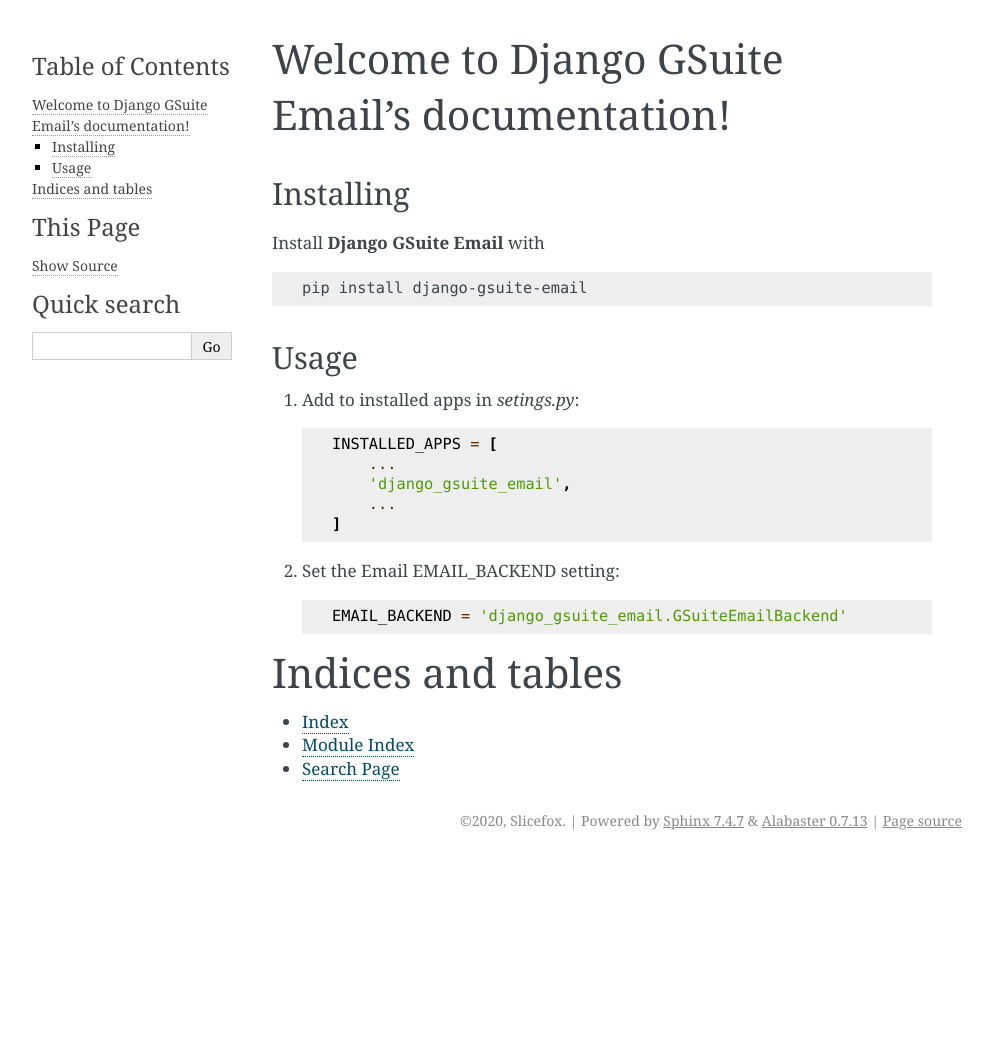
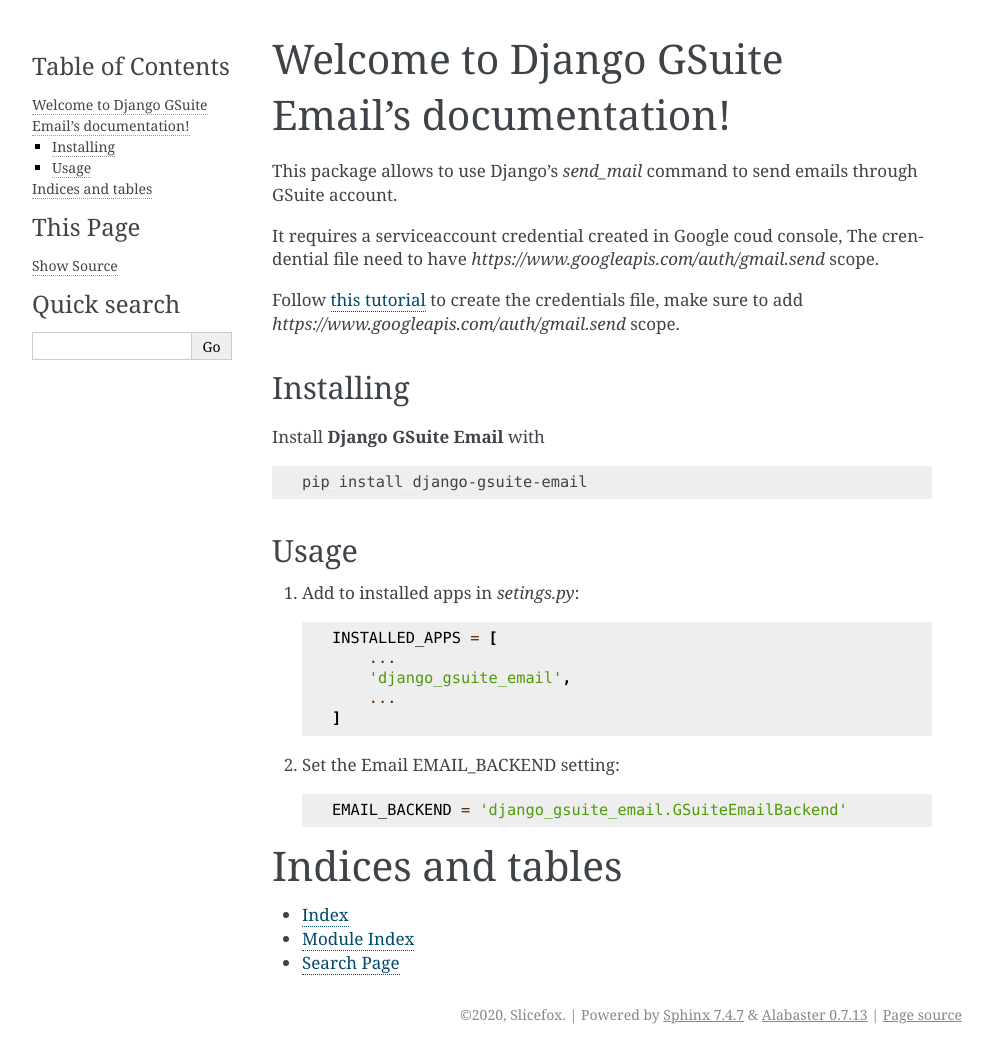
Before and after one commit to slicefox/django-gsuite-email, a Sphinx documentation site: the page built from docs/index.rst, in a window 1280 px wide. Shown: the whole page, without its empty margins (148-1141 px from the left). Built offline with Sphinx 7.4.7, drawn with Linux system fonts in a browser that asks for light colours; before the commit the page ends 900 px from its top, so only the background shows below that.

Commit message:
Updated docs

```diff
--- a/docs/index.rst
+++ b/docs/index.rst
@@ -9,6 +9,17 @@
 .. toctree::
    :maxdepth: 2
    :caption: Contents:
+
+
+This package allows to use Django's `send_mail` command to send emails through GSuite account.
+
+It requires a serviceaccount credential created in Google coud console,
+The crendential file need to have *https://www.googleapis.com/auth/gmail.send* scope.
+
+Follow `this tutorial <https://developers.google.com/identity/protocols/oauth2/service-account#python>`_  to create the credentials file, make sure to add `https://www.googleapis.com/auth/gmail.send` scope.
+
+
+
 
 Installing
 ----------
```
